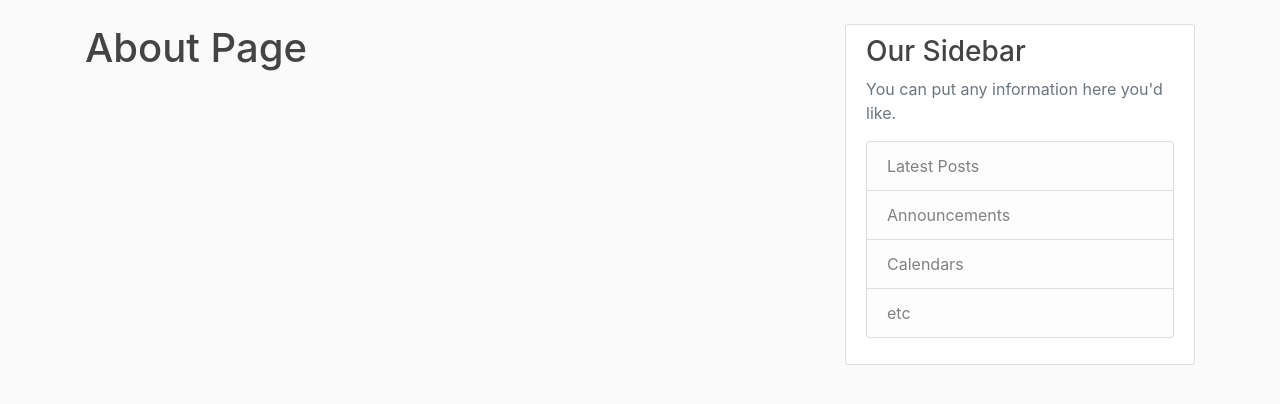
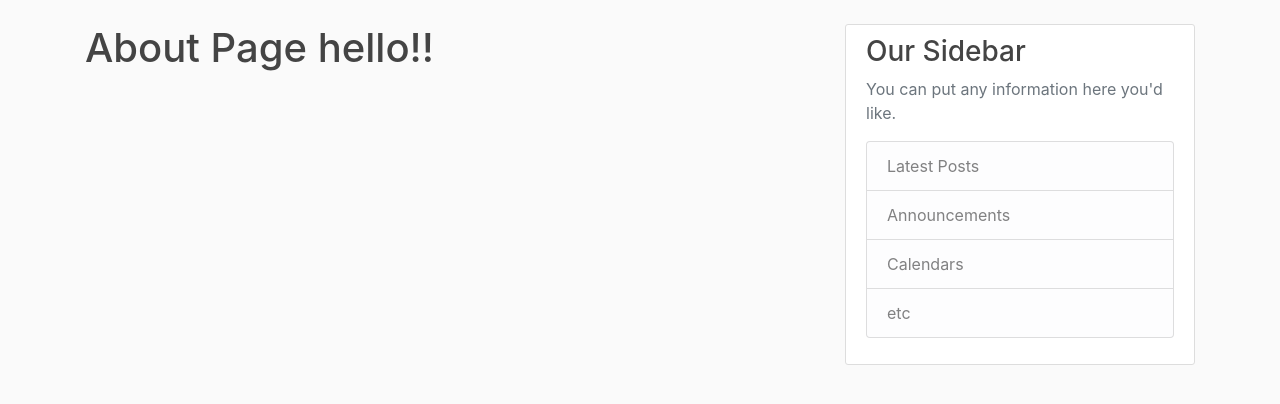
Before and after one commit to parekhr/cash-shop-app, a Django app: page /about/ in a window 1280 px wide. Shown: the part 56-460 px from the top of the page. Run offline with Django 3.2, Linux system fonts and the light colour scheme; some libraries are stand-ins or nearby versions.

Commit message:
Added to HTML

```diff
--- a/blog/templates/blog/about.html
+++ b/blog/templates/blog/about.html
@@ -1,4 +1,4 @@
 {% extends "blog/base.html" %}
 {% block content %}
-    <h1>About Page</h1>
+    <h1>About Page hello!!</h1>
 {% endblock content %}
```
